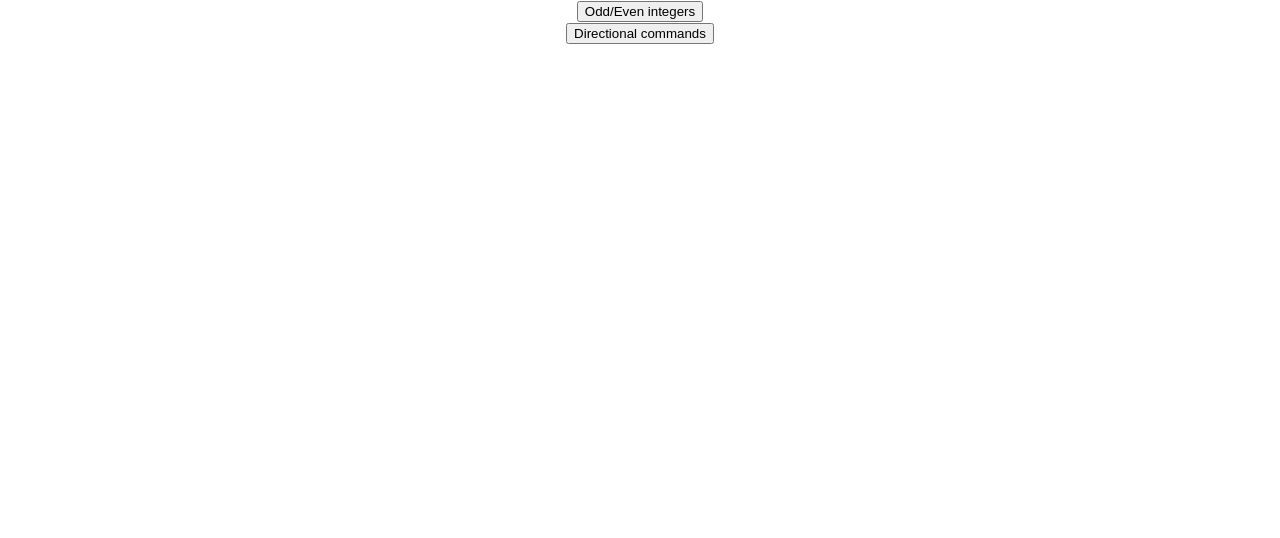
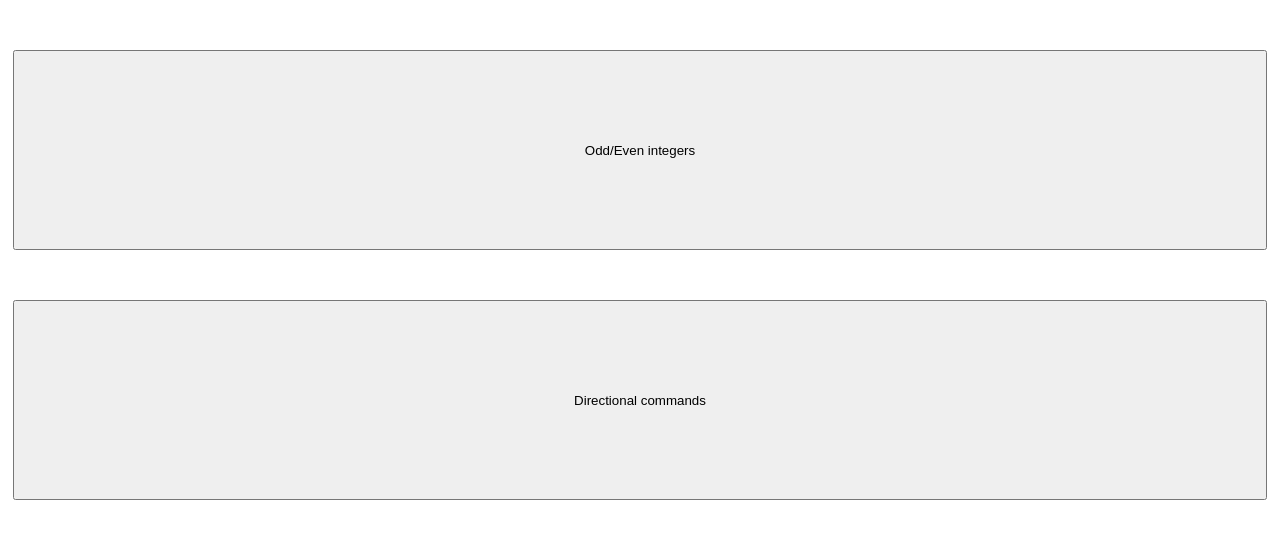
Before and after one commit to marcusbehr/marcusbehr.github.io, a React (Create React App) app in the folder my-app/: page / in a window 1280 px wide. Shown: the top 538 px of the page. Built offline with nearby package versions, Linux system fonts and the light colour scheme.

Commit message:
some styling for the main buttons

```diff
--- a/my-app/src/App.css
+++ b/my-app/src/App.css
@@ -36,3 +36,9 @@
     transform: rotate(360deg);
   }
 }
+
+.select-exercise-button {
+  margin-top: 50px;
+  height: 200px;
+  width: 98%;
+}
--- a/my-app/src/App.js
+++ b/my-app/src/App.js
@@ -35,16 +35,19 @@ handleDirectionalClick() {
 
 render() {return (
   <div className="App">
-    <button onClick={this.handleNumeralsClick}>
+    <div class="center">
+      <button class="select-exercise-button" onClick={this.handleNumeralsClick}>
         Odd/Even integers
       </button>
       <br/>
-    <button onClick={this.handleDirectionalClick}>
+      <button class="select-exercise-button" onClick={this.handleDirectionalClick}>
         Directional commands
       </button>
 
       {this.state.numeralsActive? <Numeric />: null }
       {this.state.directionalActive? <Direction />: null }
+    </div>
+
 
 
 
```
Lines whose indentation alone changed are shown as unchanged.
